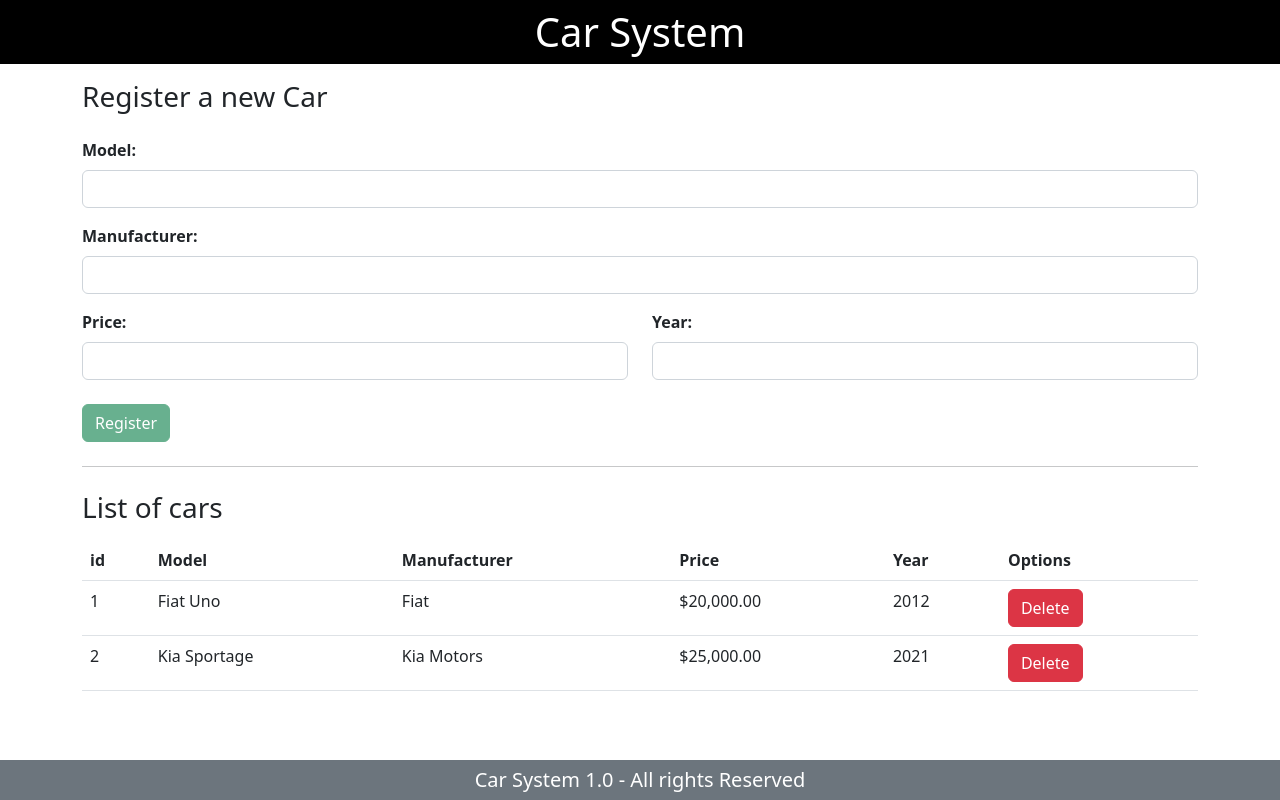
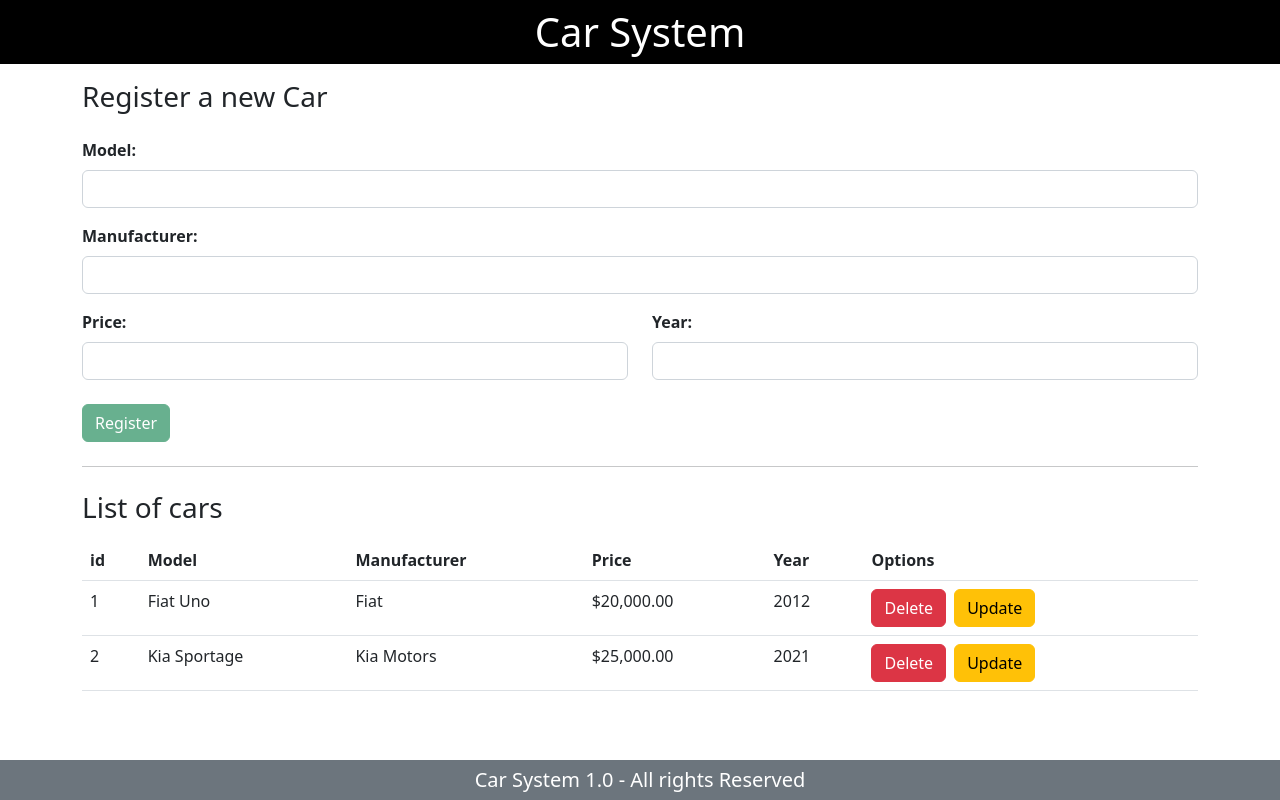
Before and after one commit to Wilson-Barbosa/car-system, an Angular app: page / in a window 1280 px wide. Built offline with nearby package versions, Linux system fonts and the light colour scheme.

Commit message:
closes #8 - update method added

```diff
--- a/src/app/components/list-cars/list-cars.component.html
+++ b/src/app/components/list-cars/list-cars.component.html
@@ -29,7 +29,8 @@
             <td>{{car.price | currency}}</td>
             <td>{{car.year}}</td>
             <td>
-                <button class="btn btn-danger" (click)="deleteCar(car)" >Delete</button>
+                <button class="btn btn-danger me-2" (click)="deleteCar(car)" >Delete</button>
+                <button class="btn btn-warning" (click)="updateCar(car)">Update</button>
             </td>
           </tr>
         </tbody>
--- a/src/app/components/list-cars/list-cars.component.ts
+++ b/src/app/components/list-cars/list-cars.component.ts
@@ -7,6 +7,11 @@ import { Car } from 'src/app/models/Car';
     styleUrls: ['./list-cars.component.css']
 })
 export class ListCarsComponent {
+
+    // Attribute to define if a method of editing is being called
+    public isEdition: boolean = false;
+
+
 
     // Storage array containing each car's information
     // It will be displayed on the screen
@@ -32,14 +37,23 @@ export class ListCarsComponent {
     public car: Car = {} as Car;
 
 
-    // Method that renders a new car to the table
+    // Method that saves and renders a new car to the table
     public saveCar(): void {
+        if (this.isEdition) {
+
+            // The car is updated automatically (it's a two-way data biding)
+            this.car = {} as Car;
+
+            // Reseting the edition attribute to false again
+            this.isEdition = false;
+        } else {
             // Adding the proper Id for the new car
             this.car.id = this.carListing.length + 1;
             // Pushing it to the array
             this.carListing.push(this.car);
             // Reseting the car object (clears the field)
             this.car = {} as Car;
+        }
     }
 
 
@@ -51,9 +65,17 @@ export class ListCarsComponent {
 
         // Now to ajust the IDs on the table
         // Without this the splice method won't work properly on the last item on the table
-        for(let i = 0; i < this.carListing.length; i++){
+        for (let i = 0; i < this.carListing.length; i++) {
             this.carListing[i].id = i + 1;
         }
 
     }
+
+
+    // Method that uptades information of a car
+    public updateCar(car: Car): void {
+        this.car = car;
+        this.isEdition = true;
     }
+
+}
```
Lines whose indentation alone changed are shown as unchanged.
